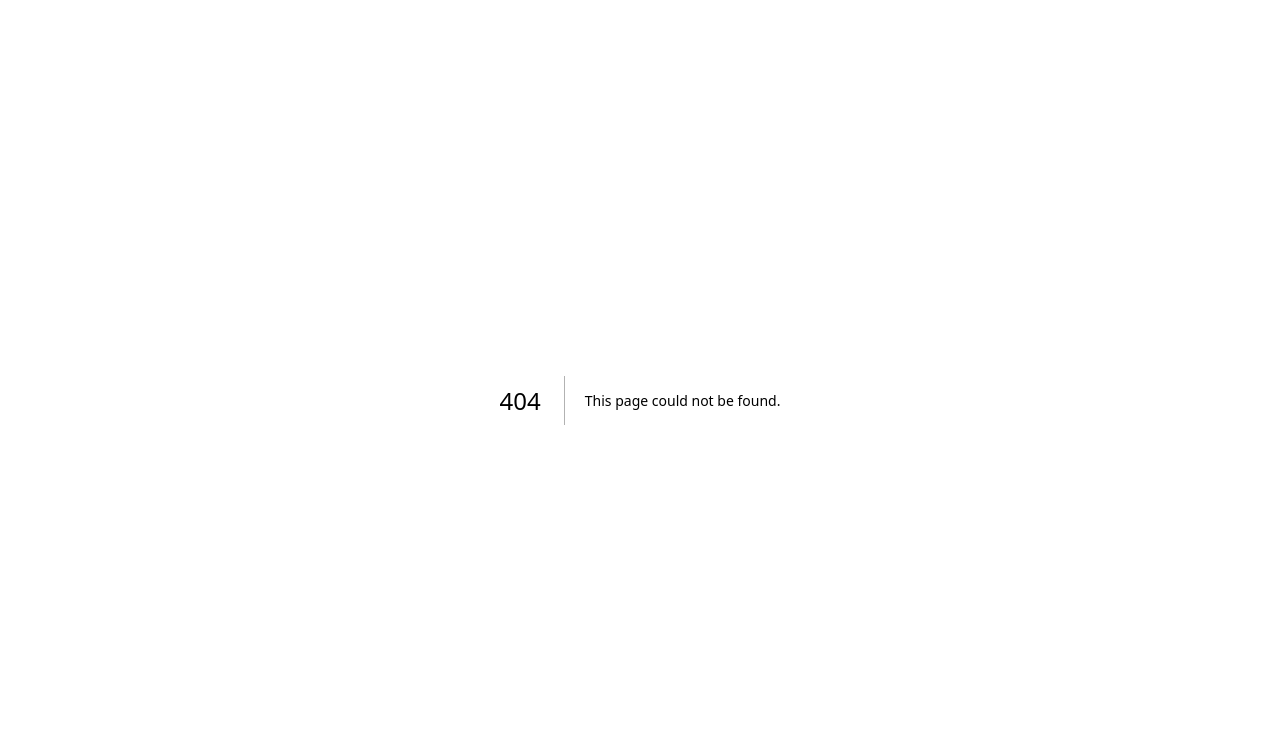
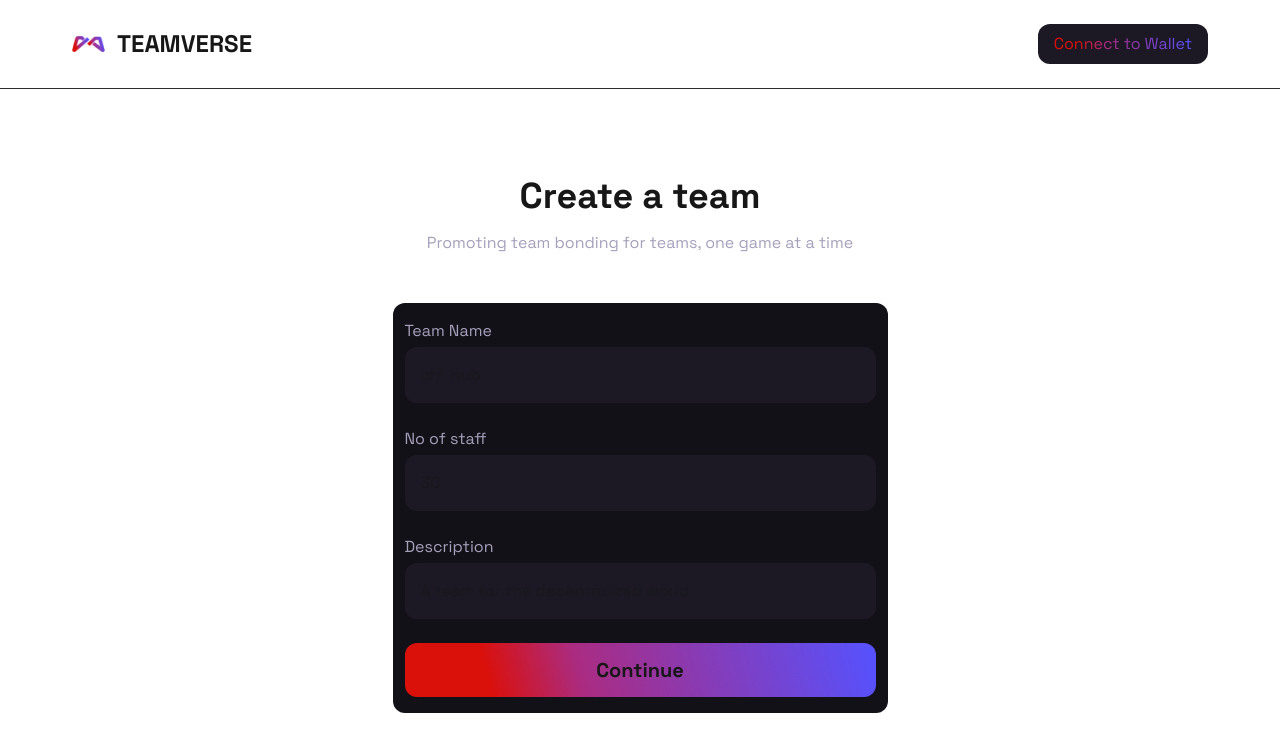
Before and after one commit to zintarh/teamverse-frontend, a Next.js app in the folder client/: page /create in a window 1280 px wide. Before the commit this address had no page. Shown: the top 752 px of the page. Built offline with nearby package versions, Linux system fonts and the light colour scheme.

Commit message:
finished creating create page

```diff
--- /dev/null
+++ b/client/app/components/CreateTeam.tsx
@@ -0,0 +1,61 @@
+import React from "react";
+
+const CreateTeam = () => {
+    return (
+        <div className="w-full">
+            <h1 className="text-center text-[36px] font-bold">Create a team</h1>
+            <p className="text-[#A6A0BB] text-center mt-2 text-[16px]">
+                Promoting team bonding for teams, one game at a time
+            </p>
+            <form className="w-full bg-[#131118] px-3 py-4 flex flex-col space-y-6 mt-12 rounded-xl">
+                <div className="flex flex-col space-y-1">
+                    <label
+                        htmlFor="teamName"
+                        className="text-[#A6A0BB] text-[16px]"
+                    >
+                        Team Name
+                    </label>
+                    <input
+                        type="text"
+                        className="bg-[#1C1924] px-4 py-4 rounded-xl focus:outline-none"
+                        placeholder="chi-hub"
+                        required
+                    />
+                </div>
+                <div className="flex flex-col space-y-1">
+                    <label
+                        htmlFor="staffNo"
+                        className="text-[#A6A0BB] text-[16px]"
+                    >
+                        No of staff
+                    </label>
+                    <input
+                        type="number"
+                        className="bg-[#1C1924] px-4 py-4 rounded-xl focus:outline-none"
+                        placeholder="30"
+                        required
+                    />
+                </div>
+                <div className="flex flex-col space-y-1">
+                    <label
+                        htmlFor="description"
+                        className="text-[#A6A0BB] text-[16px]"
+                    >
+                        Description
+                    </label>
+                    <input
+                        type="text"
+                        className="bg-[#1C1924] px-4 py-4 rounded-xl focus:outline-none"
+                        placeholder="A team for the decentralized world"
+                        required
+                    />
+                </div>
+                <button className="block gradientBg py-3 rounded-xl font-bold text-[20px]">
+                    Continue
+                </button>
+            </form>
+        </div>
+    );
+};
+
+export default CreateTeam;
--- a/client/app/components/Navbar.tsx
+++ b/client/app/components/Navbar.tsx
@@ -2,14 +2,30 @@ import Image from "next/image";
 
 const Navbar = () => {
     return (
-        <div className="border-b border-[#BDBDBD00]">
+        <div className="border-b border-[#2C2C2C] flex justify-between items-center py-6 px-18">
+            <div className="flex items-center space-x-3">
+                <Image
+                    src="/logo.png"
+                    alt="Logo"
+                    width={33}
+                    height={15}
+                    className="block"
+                />
+                <h1 className="text-[24px] font-bold">TEAMVERSE</h1>
+            </div>
             <div>
-                <Image src="/logo.svg" alt="Logo" width={100} height={100} />
-                <span className="text-[24px]">TEAMVERSE</span>
+                <ConnectWallet />
             </div>
-            <div></div>
         </div>
     );
 };
 
+const ConnectWallet = () => {
+    return (
+        <button className="bg-[#1C1924] py-2 px-4 rounded-xl">
+            <span className="gradientText">Connect to Wallet</span>
+        </button>
+    );
+};
+
 export default Navbar;
--- /dev/null
+++ b/client/app/create/page.tsx
@@ -0,0 +1,16 @@
+import React from "react";
+import Navbar from "../components/Navbar";
+import CreateTeam from "../components/CreateTeam";
+
+const page = () => {
+    return (
+        <section>
+            <Navbar />
+            <div className="w-[495px] mx-auto mt-20">
+                <CreateTeam />
+            </div>
+        </section>
+    );
+};
+
+export default page;
--- a/client/app/globals.css
+++ b/client/app/globals.css
@@ -24,3 +24,22 @@ body {
     color: var(--foreground);
     font-family: Arial, Helvetica, sans-serif;
 }
+
+.gradientText {
+    background: linear-gradient(
+        255.22deg,
+        #5552ff -0.14%,
+        #aa2c82 62.58%,
+        #da100b 81.98%
+    );
+    background-clip: text;
+    -webkit-text-fill-color: transparent;
+}
+.gradientBg {
+    background: linear-gradient(
+        255.22deg,
+        #5552ff -0.14%,
+        #aa2c82 62.58%,
+        #da100b 81.98%
+    );
+}
--- a/client/app/layout.tsx
+++ b/client/app/layout.tsx
@@ -30,7 +30,7 @@ export default function RootLayout({
     return (
         <html lang="en">
             <body
-                className={`${spaceGrotesk} antialiased bg-[#09080C] text-white`}
+                className={`${spaceGrotesk.className} antialiased bg-[#09080C] text-white`}
             >
                 {children}
             </body>
```
